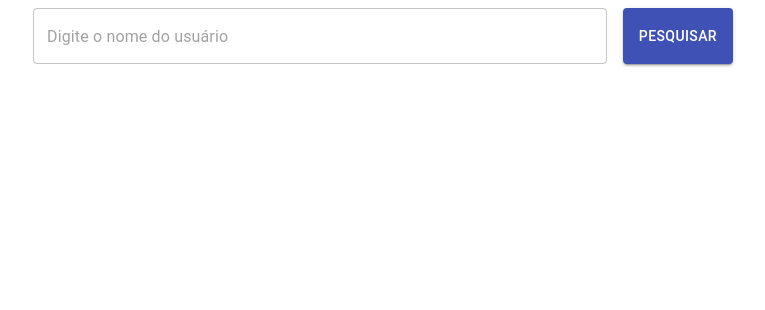
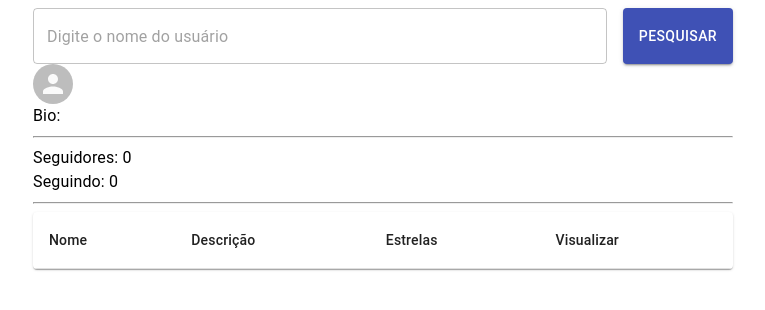
Before and after one commit to marcelopaula/github-users-react, a Next.js app: page / in a window 1280 px wide. Shown: the top 310 px of the page, without its empty margins (257-1022 px from the left). Built offline with nearby package versions, Linux system fonts and the light colour scheme.

Commit message:
Repositories list

```diff
--- a/package.json
+++ b/package.json
@@ -9,7 +9,11 @@
     "lint": "next lint"
   },
   "dependencies": {
+    "@emotion/react": "^11.11.3",
+    "@emotion/styled": "^11.11.0",
     "@material-ui/core": "^4.12.4",
+    "@mui/icons-material": "^5.15.2",
+    "@mui/material": "^5.15.2",
     "@reduxjs/toolkit": "^2.0.1",
     "axios": "^1.6.2",
     "next": "14.0.4",
--- a/src/app/page.tsx
+++ b/src/app/page.tsx
@@ -1,10 +1,13 @@
 import Search from '@/components/Search'
-import Image from 'next/image'
+import User from '@/components/User'
+import RepositoriesList from '@/components/RepositoriesList'
 
 export default function Home() {
   return (
     <main>
       <Search />
+      <User />
+      <RepositoriesList />
     </main>
   )
 }
--- /dev/null
+++ b/src/components/RepositoriesList/List.tsx
@@ -0,0 +1,50 @@
+import Paper from '@material-ui/core/Paper';
+import Table from '@material-ui/core/Table';
+import TableBody from '@material-ui/core/TableBody';
+import TableCell from '@material-ui/core/TableCell';
+import TableContainer from '@material-ui/core/TableContainer';
+import TableHead from '@material-ui/core/TableHead';
+import TableRow from '@material-ui/core/TableRow';
+import { IconButton } from '@material-ui/core';
+import StarIcon from '@mui/icons-material/Star';
+import Visibility from '@mui/icons-material/Visibility';
+import { IRepository } from '@/types/repository';
+
+const List = ({data}:IRepository[]) => {
+    return (
+        <TableContainer component={Paper}>
+            <Table>
+                <TableHead>
+                    <TableRow>
+                        <TableCell>Nome</TableCell>
+                        <TableCell>Descrição</TableCell>
+                        <TableCell>Estrelas</TableCell>
+												<TableCell>Visualizar</TableCell>
+                    </TableRow>
+                </TableHead>
+                <TableBody>
+                    {
+                        data &&
+                        data.map((repo:IRepository) => (
+													<TableRow key={repo.id}>
+															<TableCell>{repo.name}</TableCell>
+															<TableCell>{repo.description}</TableCell>
+															<TableCell>
+																<StarIcon />{repo.stargazers_count}
+															</TableCell>
+															<TableCell>
+															<IconButton aria-label="delete" disabled color="primary">
+																<Visibility />
+															</IconButton>
+															</TableCell>
+													</TableRow>
+                        ))
+                    }
+                </TableBody>
+            </Table>
+        </TableContainer>
+    )
+}
+
+
+export default List;
--- /dev/null
+++ b/src/components/RepositoriesList/index.tsx
@@ -0,0 +1,28 @@
+'use client';
+
+import { useState, useEffect} from 'react'
+import { RootState } from '@/Store';
+import { useSelector } from 'react-redux';
+import { getRepositories } from '@/services/Repositories';
+import { IRepository } from '@/types/repository';
+import List from './List';
+
+const RepositoriesList = () => {
+    const user = useSelector((state:RootState) => state.user);
+    const [repositories, setRepositories] = useState<IRepository[]>([])
+
+    const loadRepositories = async () => {
+        const repositories = await getRepositories(user.login);
+        setRepositories(repositories.data);
+    }
+
+    useEffect(() => {
+        if (user.login) loadRepositories();
+    }, [user])
+
+    return (
+        <List data={repositories} />
+    )
+}
+
+export default RepositoriesList;
--- /dev/null
+++ b/src/components/User/index.tsx
@@ -0,0 +1,30 @@
+'use client'
+import { RootState } from '@/Store';
+import Avatar from '@material-ui/core/Avatar';
+import Typography from '@material-ui/core/Typography';
+import { useSelector } from 'react-redux';
+
+const User = () => {
+    const user = useSelector((state:RootState) => state.user);
+
+    return (
+        <div>
+            <Avatar
+                alt={user.name}
+                src={user.avatar_url}
+            />
+            <Typography>{user.name}</Typography>
+            <Typography>{user.email}</Typography>
+            <Typography>Bio: {user.bio}</Typography>
+
+            <hr />
+
+            <Typography>Seguidores: {user.followers}</Typography>
+            <Typography>Seguindo: {user.following}</Typography>
+
+            <hr />
+        </div>
+    )
+};
+
+export default User;
--- /dev/null
+++ b/src/services/Repositories/index.ts
@@ -0,0 +1,9 @@
+import axios from "axios";
+
+const getRepositories = (username: string) => {
+    return axios.get(`https://api.github.com/users/${username}/repos`)
+}
+
+export {
+    getRepositories
+}
--- /dev/null
+++ b/src/types/repository.ts
@@ -0,0 +1,100 @@
+export interface IRepository {
+	id: number
+	node_id: string
+	name: string
+	full_name: string
+	private: boolean
+	owner: {
+		login: string,
+		id: number,
+		node_id: string,
+		avatar_url: string,
+		gravatar_id: string,
+		url: string,
+		html_url: string,
+		followers_url: string,
+		following_url: string,
+		gists_url: string,
+		starred_url: string,
+		subscriptions_url: string,
+		organizations_url: string,
+		repos_url: string,
+		events_url: string,
+		received_events_url: string,
+		type: string,
+		site_admin: boolean
+	},
+	html_url: string,
+	description: string,
+	fork: boolean,
+	url: string,
+	forks_url: string,
+	keys_url: string,
+	collaborators_url: string,
+	teams_url: string,
+	hooks_url: string,
+	issue_events_url: string,
+	events_url: string,
+	assignees_url: string,
+	branches_url: string,
+	tags_url: string,
+	blobs_url: string,
+	git_tags_url: string,
+	git_refs_url: string
+	trees_url: string
+	statuses_url: string
+	languages_url: string
+	stargazers_url: string
+	contributors_url: string
+	subscribers_url: string
+	subscription_url: string
+	commits_url: string
+	git_commits_url: string
+	comments_url: string
+	issue_comment_url: string
+	contents_url: string
+	compare_url: string
+	merges_url: string
+	archive_url: string
+	downloads_url: string
+	issues_url: string
+	pulls_url: string
+	milestones_url: string
+	notifications_url: string
+	labels_url: string
+	releases_url: string
+	deployments_url: string
+	created_at: string
+	updated_at: string
+	pushed_at: string
+	git_url: string
+	ssh_url: string
+	clone_url: string
+	svn_url: string
+	homepage: string,
+	size: number,
+	stargazers_count: number,
+	watchers_count: number,
+	language: string,
+	has_issues: boolean,
+	has_projects: boolean,
+	has_downloads: boolean,
+	has_wiki: boolean,
+	has_pages: boolean,
+	has_discussions: boolean,
+	forks_count: number,
+	mirror_url: string,
+	archived: boolean,
+	disabled: boolean,
+	open_issues_count: number,
+	license: string,
+	allow_forking: boolean,
+	is_template: boolean,
+	web_commit_signoff_required: boolean,
+	topics: string[],
+	visibility: string,
+	forks: number,
+	open_issues: number,
+	watchers: number,
+	default_branch: string
+}
```
Also changed, not shown: 1 other file (tests, documents, lock files or other folders).
